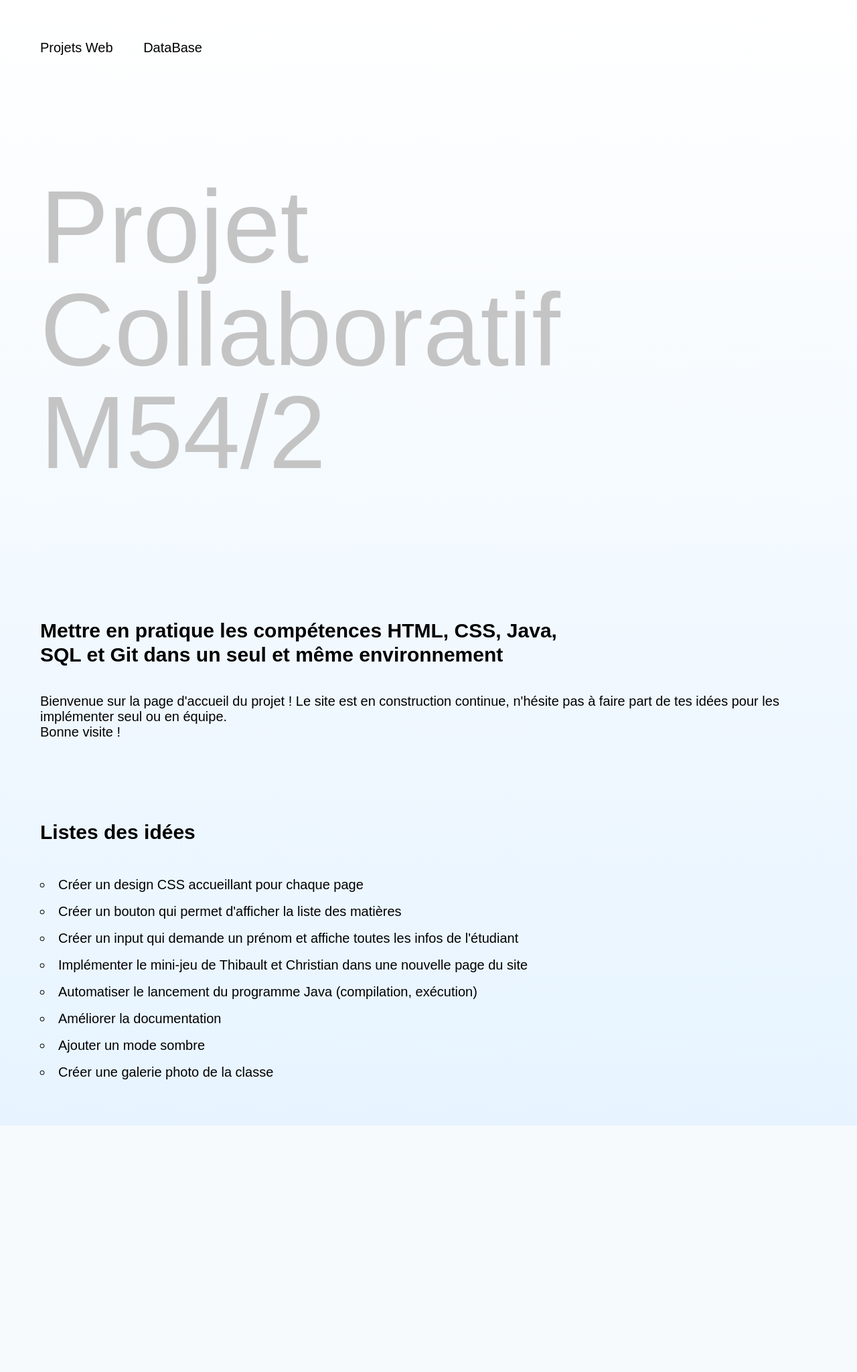
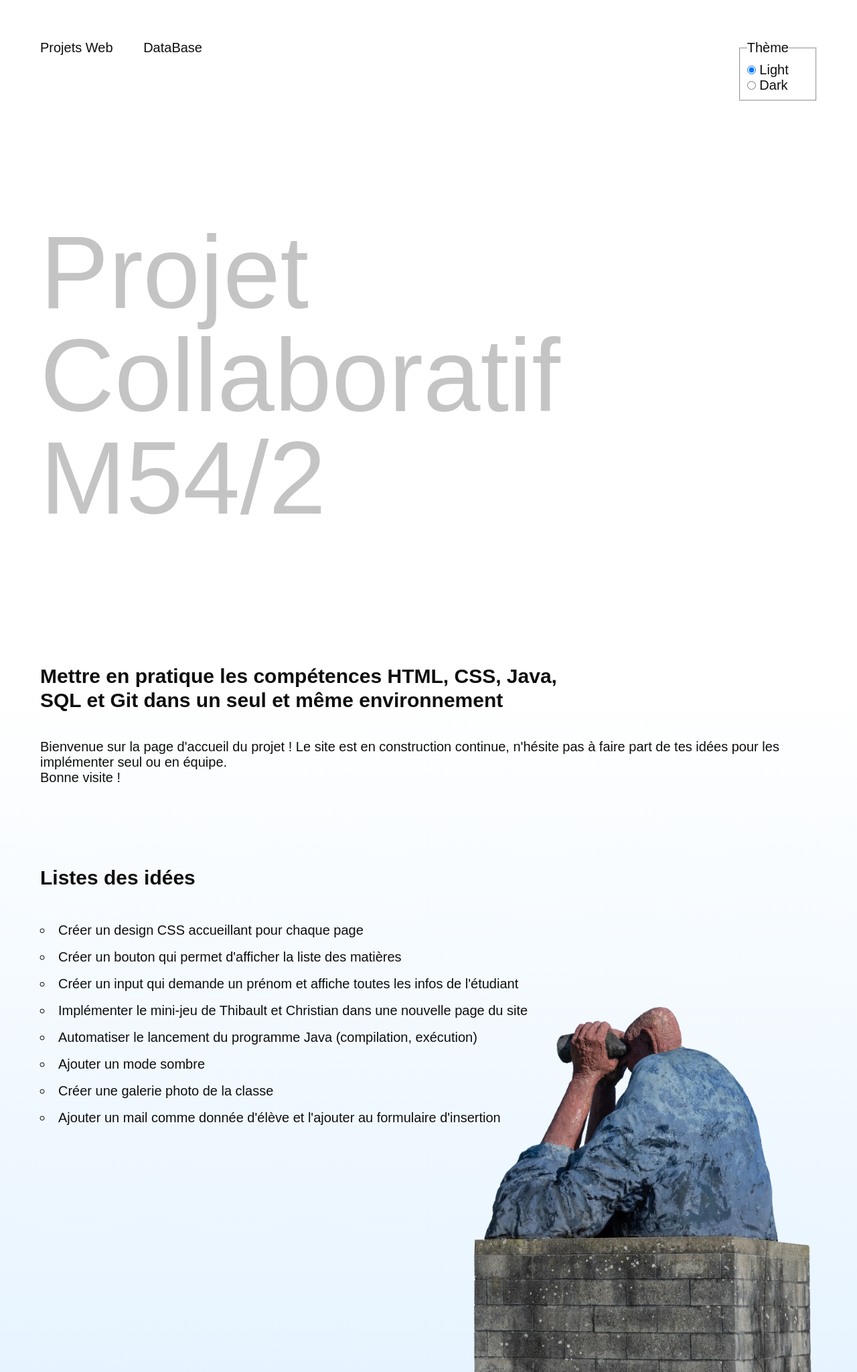
Before and after one commit to Thibault-HEIG/DisplayFlex, a PHP site: page / in a window 1280 px wide. Shown: the whole page at 67% size. Before the commit the page ends 1681 px from the top, so only its background shows below. Run offline with PHP 8.4, Linux system fonts and the light colour scheme.

Commit message:
Création d'un dark theme pour l'instant très primitif

```diff
--- a/public/css/index.css
+++ b/public/css/index.css
@@ -1,5 +1,9 @@
 @import "theme.css";
 @import "reset.css";
+
+div.page {
+    background: linear-gradient(var(--color-light-bg), var(--color-light-bg), var(--color-light-primary));
+}
 
 section#hero {
     padding: var(--margin);
@@ -16,15 +20,29 @@ section#hero {
 
 section#tasks {
     padding: var(--margin);
+
     h2 {
         margin-bottom: 2rem;
         font-size: var(--fs-medium);
         font-weight: 600;
         line-height: 1.2;
     }
+
     ul li {
         list-style: inside;
         list-style-type: circle;
         line-height: 2;
     }
 }
+
+footer {
+    position: relative;
+    height: 300px;
+
+    img {
+        width: 40%;
+        position: absolute;
+        left: 55%;
+        bottom: 0;
+    }
+}
--- a/public/css/reset.css
+++ b/public/css/reset.css
@@ -10,5 +10,5 @@ img {
 
 a {
     text-decoration: none;
-    color: black;
+    color: var(--color-dark-bg);
 }
--- a/public/css/theme.css
+++ b/public/css/theme.css
@@ -4,15 +4,38 @@
     font-style: normal;
 }
 
+@font-face {
+    /* Font de secours - très ressemblante à Jost*/
+    font-family: Renner-Book;
+    src: url('../fonts/Renner-Book.ttf.woff') format('woff');
+    font-weight: normal;
+    font-style: normal;
+}
+
 :root {
-    /* COLORS */
+
+    /* LIGHT Theme Colors*/
+    --color-light-bg: rgb(255, 255, 255);
+    --color-dark-bg: rgb(14, 14, 14);
     --color-grey: hsl(0, 0%, 77%);
-    --color-white: rgb(255, 255, 255);
-    --color-light-blue: rgb(231, 244, 255);
-    --color-dark-blue: rgb(19, 73, 118);
-    --color-blue: rgb(53, 145, 220);
-    --color-orange: rgb(181, 130, 36);
-    --color-dark-orange: rgb(128, 91, 22);
+    --color-light-primary: rgb(231, 244, 255);
+    --color-dark-primary: rgb(19, 73, 118);
+    --color-primary: rgb(53, 145, 220);
+    --color-accent: rgb(212, 151, 38);
+    --color-accent-hover: rgb(169, 121, 33);
+
+    /* DARK Theme Colors*/
+    .page:has(input#dark:checked) {
+        /* regarde si le bouton dark est coché */
+        --color-light-bg: rgb(22, 22, 22);
+        --color-dark-bg: rgb(255, 255, 255);
+        --color-grey: hsl(0, 0%, 64%);
+        --color-light-primary: rgb(27, 47, 65);
+        --color-dark-primary: rgb(182, 212, 237);
+        --color-primary: rgb(53, 145, 220);
+        --color-accent: rgb(212, 151, 38);
+        --color-accent-hover: rgb(211, 169, 91);
+    }
 
     /* FONT SIZES */
     --fs-huge: 12vw;
@@ -29,7 +52,7 @@ html {
     font-size: 20px;
     font-family: Jost, sans-serif;
     font-weight: 400;
-    background: linear-gradient(var(--color-white), var(--color-light-blue));
+    background: linear-gradient(var(--color-light-bg), var(--color-light-primary));
     min-height: 100vh;
 
     h1 {
@@ -41,24 +64,40 @@ html {
 
     h2 {
         font-size: var(--fs-medium);
+        color: var(--color-dark-bg);
         font-weight: 600;
         line-height: 1.2;
     }
 
+    p,
+    li {
+        color: var(--color-dark-bg);
+    }
+
     nav {
-        margin: var(--margin);
-        color: black;
+        display: flex;
+        justify-content: space-between;
+        padding: var(--margin);
 
-        a {
-            margin-right: 2rem;
+        div.nav-menu {
+            color: var(--color-dark-bg);
+
+            a {
+                margin-right: 2rem;
+            }
+        }
+
+        fieldset {
+            color: var(--color-dark-bg);
+            padding: 0.5rem 2rem 0.5rem 0.5rem;
         }
     }
 
     a.button {
-        background: rgba(255, 255, 255, 0.4);
-        color: white;
+        background: var(--color-grey);
+        color: var(--color-light-bg);
         padding: 1rem;
         border-radius: 30px;
-        border: solid 2px var(--color-white);
+        border: solid 2px var(--color-light-bg);
     }
 }
--- a/public/index.html
+++ b/public/index.html
@@ -9,14 +9,29 @@
 </head>
 
 <body>
+    <div class="page">
         <nav>
+            <div class="nav-menu">
                 <a href="websites.html">Projets Web</a>
                 <a href="sql.html">DataBase</a>
+            </div>
+            <fieldset>
+                <legend>Thème</legend>
+                <div>
+                    <input type="radio" id="light" name="drone" value="light" checked />
+                    <label for="dewey">Light</label>
+                </div>
+                <div>
+                    <input type="radio" id="dark" name="drone" value="dark" />
+                    <label for="huey">Dark</label>
+                </div>
+            </fieldset>
         </nav>
         <section id="hero">
             <h1>Projet Collaboratif M54/2</h1>
             <h2>Mettre en pratique les compétences HTML, CSS, Java, SQL et Git dans un seul et même environnement</h2>
-        <p>Bienvenue sur la page d'accueil du projet ! Le site est en construction continue, n'hésite pas à faire part
+            <p>Bienvenue sur la page d'accueil du projet ! Le site est en construction continue, n'hésite pas à faire
+                part
                 de tes idées pour les implémenter seul ou en équipe.<br>Bonne visite !</p>
         </section>
         <section id="tasks">
@@ -27,11 +42,15 @@
                 <li>Créer un input qui demande un prénom et affiche toutes les infos de l'étudiant</li>
                 <li>Implémenter le mini-jeu de Thibault et Christian dans une nouvelle page du site</li>
                 <li>Automatiser le lancement du programme Java (compilation, exécution)</li>
-            <li>Améliorer la documentation</li>
                 <li>Ajouter un mode sombre</li>
                 <li>Créer une galerie photo de la classe</li>
+                <li>Ajouter un mail comme donnée d'élève et l'ajouter au formulaire d'insertion</li>
             </ul>
         </section>
+        <footer>
+            <img src="img/statue.webp">
+        </footer>
+    </div>
 </body>
 
 </html>
```
Also changed, not shown: public/css/sql.css (+22 -10 lines), public/css/websites.css (+6 -10 lines), public/img/statue.webp (added). Lines whose indentation alone changed are shown as unchanged.
